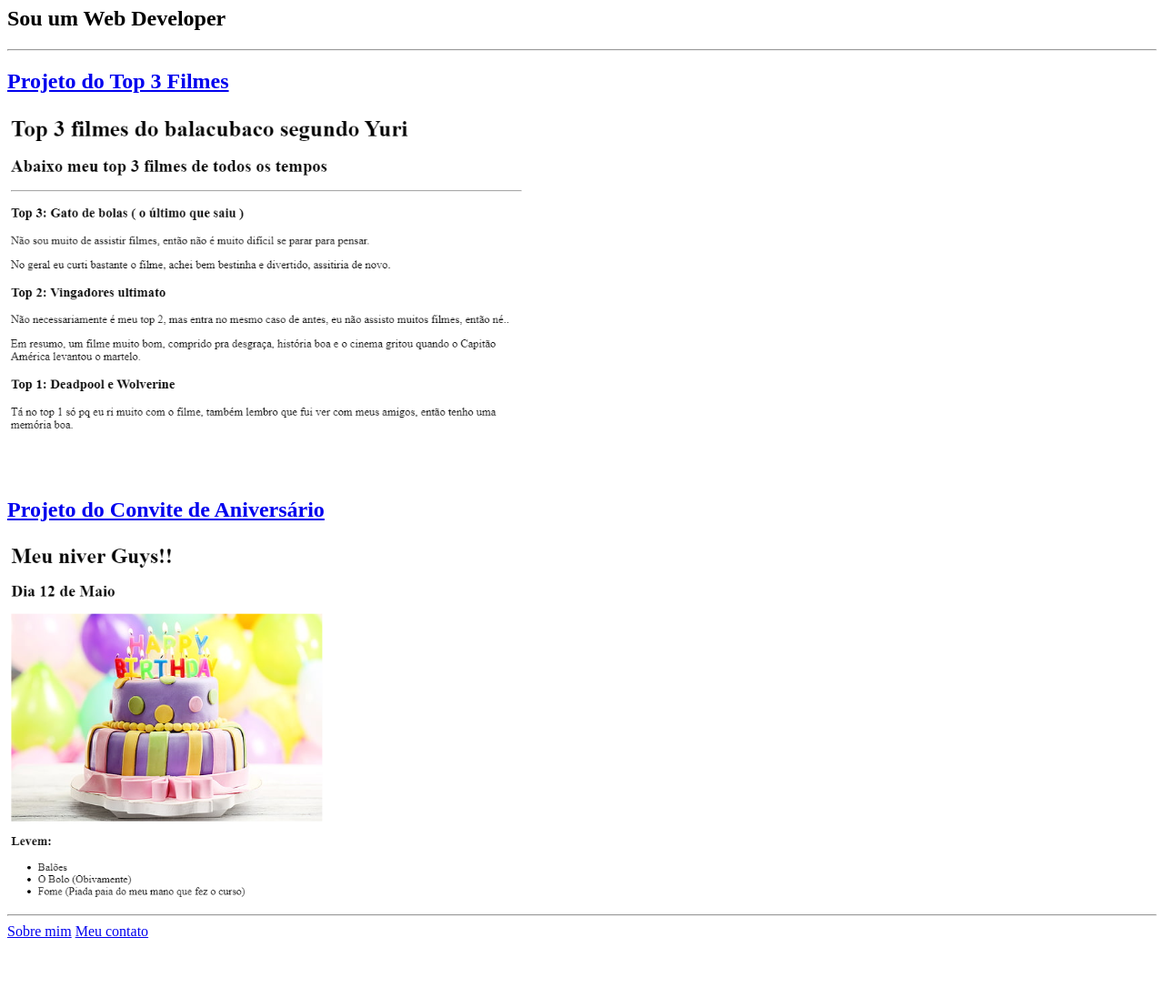
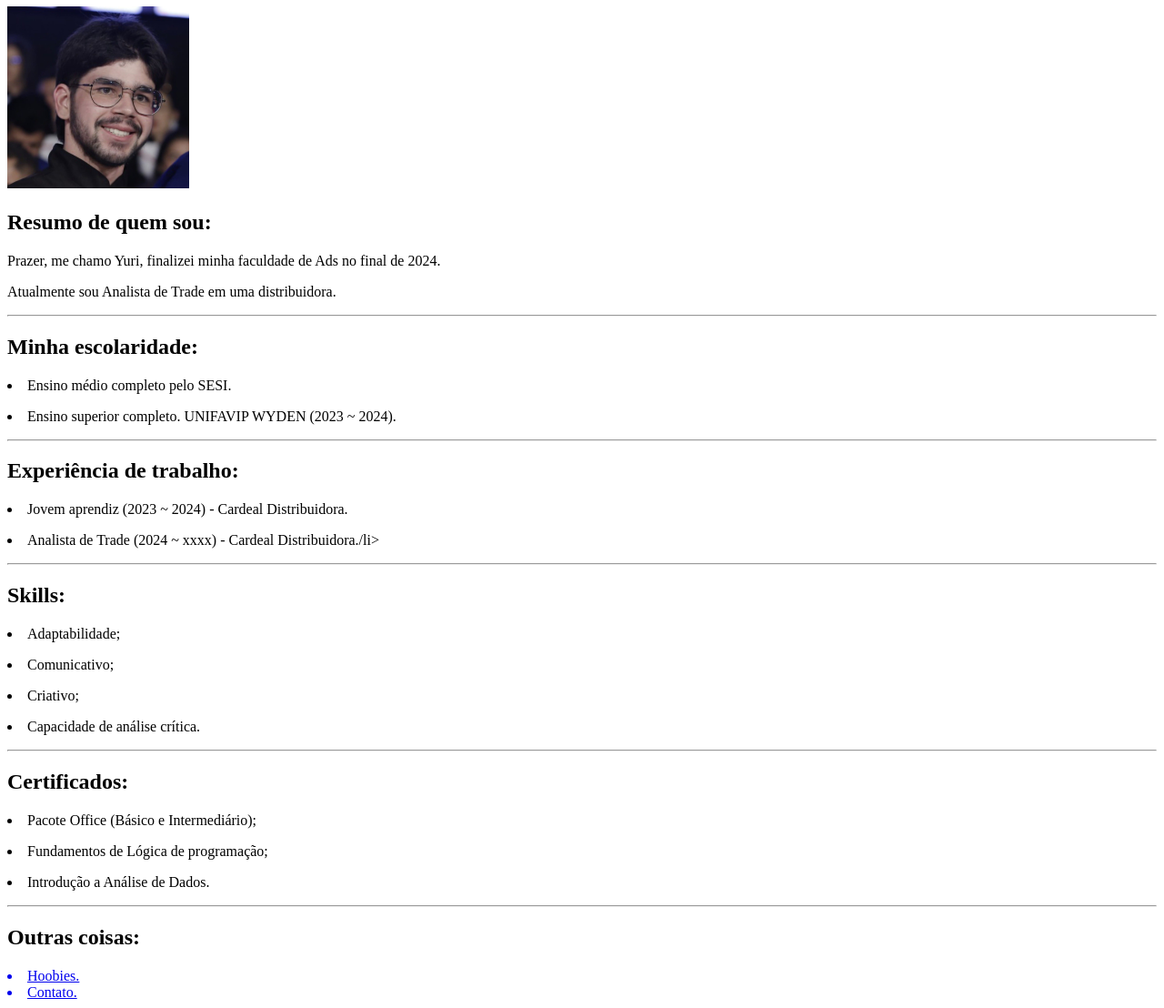
Before and after one commit to yuribezerrademelo/Projetos-de-treino, a plain HTML site: page index.html in a window 1280 px wide. Shown: the part 73-1181 px from the top of the page at 91% size. Before the commit the page ends 1114 px from the top, so only its background shows below. Drawn offline with Linux system fonts and the light colour scheme.

Commit message:
Add files via upload

```diff
--- a/index.html
+++ b/index.html
@@ -2,19 +2,41 @@
 <html lang="pt-br">
 <head>
     <meta charset="UTF-8">
-    <meta name="viewport" content="width=device-width, initial-scale=1.0">
-    <title>Portifólio</title>
+    <title>Um Resumo de Yuri</title>
 </head>
 <body>
-    <h1>Portifólio do Yuri</h1>
-    <h2>Sou um Web Developer</h2>
+    <h1>Sou... Yuri!</h1>
+    <img height="200" src="./arquivos/Yuri.jpg" alt="Yuri's Photo">
+    <h2>Resumo de quem sou:</h2>
+        <p>Prazer, me chamo Yuri, finalizei minha faculdade de Ads no final de 2024.</p>
+        <p>Atualmente sou Analista de Trade em uma distribuidora.</p>
     <hr>
-    <h2><a href="./public/movie-ranking.html">Projeto do Top 3 Filmes</a></h2>
-    <img src="./assets/images/Top 3 filmes.png" height="400" alt="Preview Projeto do Top 3 Filmes">
-    <h2><a href="./public/birthday-invite.html">Projeto do Convite de Aniversário</a></h2>
-    <img src="./assets/images/Bolim.png" height="400" alt="Preview Projeto do Convite de Aniversário">
-    <hr>
-    <a href="./public/about.html">Sobre mim</a>
-    <a href="./public/contact.html">Meu contato</a>
+
+    <h2>Minha escolaridade:</h2>
+        <p><li>Ensino médio completo pelo SESI.</li></p>
+        <p><li>Ensino superior completo. UNIFAVIP WYDEN (2023 ~ 2024).</li></p>
+        <hr>
+
+    <h2>Experiência de trabalho:</h2>
+        <p><li>Jovem aprendiz (2023 ~ 2024) - Cardeal Distribuidora.</li></p>
+        <p><li>Analista de Trade (2024 ~ xxxx) - Cardeal Distribuidora./li></p>
+        <hr>
+
+    <h2>Skills:</h2>
+        <p><li>Adaptabilidade;</li></p>
+        <p><li>Comunicativo;</li></p>
+        <p><li>Criativo;</li></p>
+        <p><li>Capacidade de análise crítica.</li></p>
+        <hr>
+
+    <h2>Certificados:</h2>
+        <p><li>Pacote Office (Básico e Intermediário);</li></p>
+        <p><li>Fundamentos de Lógica de programação;</li></p>
+        <p><li>Introdução a Análise de Dados.</li></p>
+        <hr>
+
+    <h2>Outras coisas:</h2>
+        <a href="./arquivos/hoobies.html"><li>Hoobies.</li></a>
+        <a href="./arquivos/contact.html"><li>Contato.</li></a>
 </body>
 </html>
```
Also changed, not shown: arquivos/contact.html (added, +3 -0 lines), arquivos/hoobies.html (added, +5 -0 lines), arquivos/Yuri.jpg (added).
